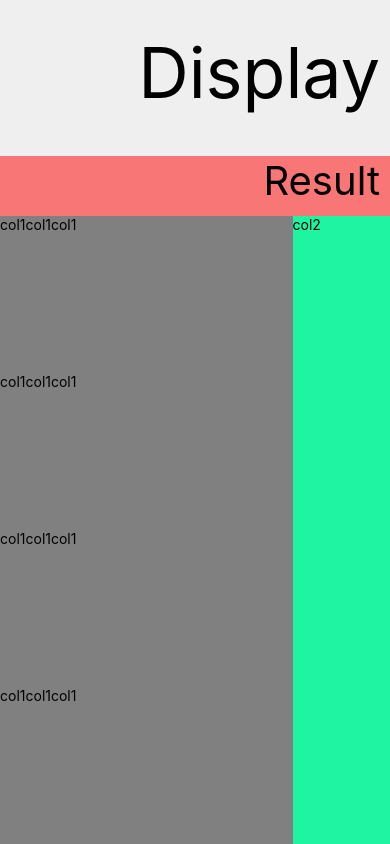
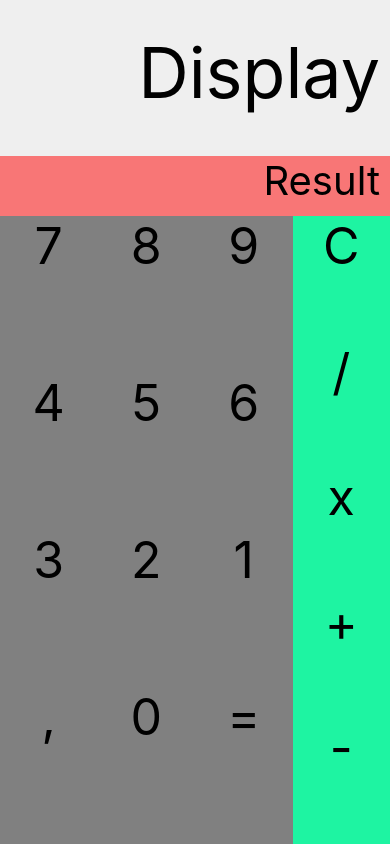
Before and after one commit to felipe-programador-18/CALCULADORA-REACT-NATIVE, a React Native app in the folder calculadora/: screen / in a window 390 px wide. Built offline with nearby package versions, Linux system fonts and the light colour scheme.

Commit message:
c2- create something about flexbox calculator

```diff
--- a/calculadora/App.js
+++ b/calculadora/App.js
@@ -8,7 +8,7 @@
     ['3', '2', '1'],
     [',', '0', '=']
   ]
-
+  const Col2Buttons = ['C','/','x','+','-']
   return (
     <View style={styles.container}>
       <Text style={styles.display} > Display</Text>
@@ -16,17 +16,29 @@
 
       <View style={styles.buttons}>
          <View style={styles.col1}>
-          {Col1buttons.map(line => <View style={styles.line}>
-            <Text>col1</Text>
-            <Text>col1</Text>
-            <Text>col1</Text>
+          {Col1buttons.map( (line, ind) => <View key={ind} style={styles.line}>
+
+            { line.map(op => <View key={op} style={styles.btn}>
+              <Text style={styles.btnText} >
+              {op}
+              </Text>
+
+              </View>)
+            }
+
             </View>
             )}
 
          </View>
 
          <View style={styles.col2}>
-           <Text>col2</Text>
+         { Col2Buttons.map(op => <View key={op} style={styles.btn}>
+          <Text style={styles.btnText} >
+          {op}
+          </Text>
+
+          </View>)
+        }
          </View>
       </View>
 
@@ -69,8 +81,14 @@
    flexDirection:'row'
   },
   btn:{
+  flex:1
+  },
 
-  },
+   btnText:{
+     textAlign:'center',
+     fontSize:50,
+     justifyContent:'center'
+   },
 
   col1:{
     flex:3,
```
